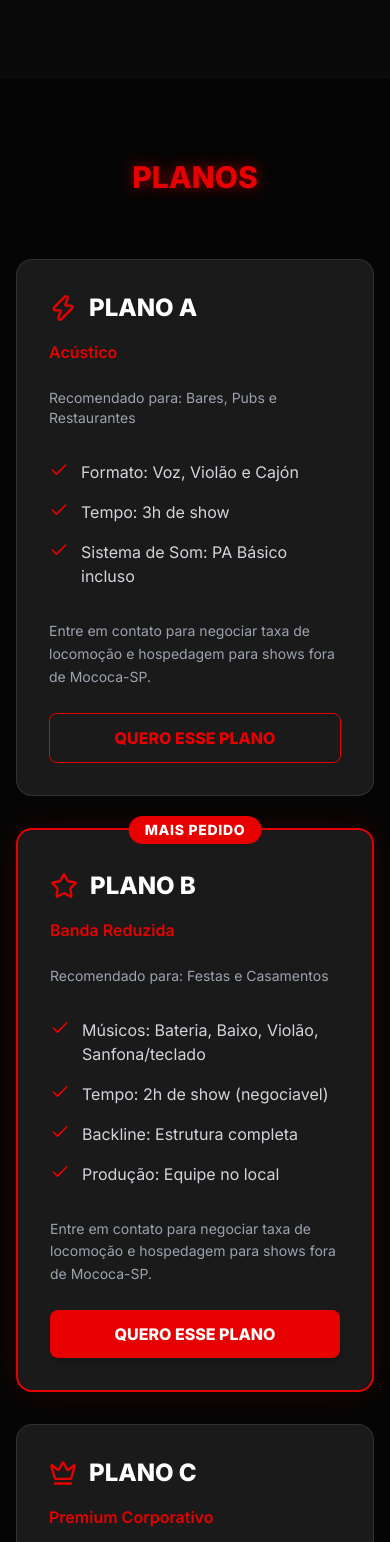
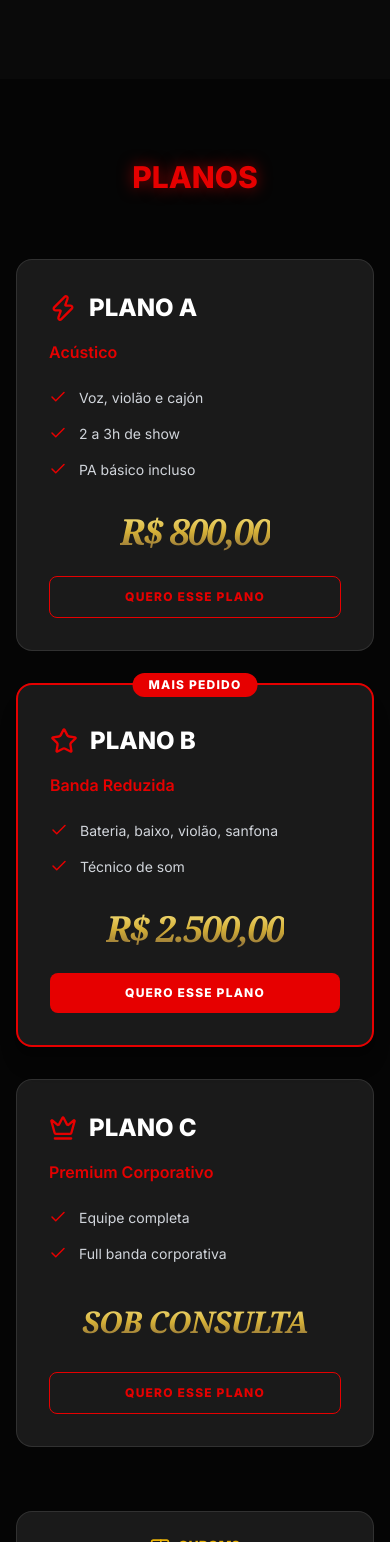
Before and after one commit to eukaiky/brvendas, a React (Vite) app: page / in a window 390 px wide. Shown: the part 4826-6368 px from the top of the page. Built offline with nearby package versions, Linux system fonts and the light colour scheme.

Commit message:
Ajuste Hero e Faviconnnasdadsadsadasdsa

```diff
--- a/src/components/Depoimentos.jsx
+++ b/src/components/Depoimentos.jsx
@@ -4,7 +4,7 @@ export default function Depoimentos() {
   const depoimentos = [
     { name: "Fernanda & Lucas", role: "Noivos", text: "Contratar a dupla para o nosso casamento foi a melhor decisão! O show foi incrível, todos os convidados dançaram do começo ao fim. Energia surreal!" },
     { name: "Ricardo Almeida", role: "Diretor Comercial", text: "Fizemos a confraternização da empresa e foi um sucesso absoluto. Já quero deixar fechado para o ano que vem. Profissionalismo e diversão garantidos." },
-    { name: "Ana Carolina", role: "Contratante", text: "Melhor show sertanejo da região! Fui no último e foi a melhor experiência. Repertório atualizado e a interação com o público é sensacional." }
+    { name: "Ana Carolina", role: "Fã", text: "Melhor show sertanejo da região! Fui no último e foi a melhor experiência. Repertório atualizado e a interação com o público é sensacional." }
   ];
 
   return (
--- a/src/components/Planos.jsx
+++ b/src/components/Planos.jsx
@@ -1,86 +1,166 @@
-import { Zap, Star, Crown, Check } from 'lucide-react';
+import { useState } from 'react';
+import { Zap, Star, Crown, Check, Ticket, Calculator } from 'lucide-react';
 
 export default function Planos() {
+  const [cupom, setCupom] = useState('');
+  const [desconto, setDesconto] = useState(0);
+
+  // Estados do Calculador
+  const [cidadeDestino, setCidadeDestino] = useState('');
+  const [estadoDestino, setEstadoDestino] = useState('SP');
+  const [planoLogistica, setPlanoLogistica] = useState('A');
+  const [resultadoCalculo, setResultadoCalculo] = useState(null);
+
+  const telefone = "5519994335140";
+
+  const aplicarCupom = (valor) => {
+    const code = valor.toUpperCase();
+    setCupom(code);
+    if (code === 'BARES30') setDesconto(0.30);
+    else if (code === 'BARZINHO20') setDesconto(0.20);
+    else if (code === 'BAR10PORCENTO') setDesconto(0.10);
+    else setDesconto(0);
+  };
+
+  const calcularPreco = (precoBase) => {
+    const valorFinal = precoBase * (1 - desconto);
+    return valorFinal.toLocaleString('pt-BR', { style: 'currency', currency: 'BRL' });
+  };
+
+  const calcularLogistica = async () => {
+    if (!cidadeDestino) return alert("Digite a cidade de destino!");
+
+    try {
+      const response = await fetch(`https://nominatim.openstreetmap.org/search?format=json&q=${cidadeDestino},${estadoDestino},Brazil`);
+      const data = await response.json();
+      if (data.length === 0) throw new Error("Cidade não encontrada");
+
+      const lat1 = -21.4667; // Mococa
+      const lon1 = -47.0000;
+      const lat2 = parseFloat(data[0].lat);
+      const lon2 = parseFloat(data[0].lon);
+
+      const R = 6371;
+      const dLat = (lat2 - lat1) * Math.PI / 180;
+      const dLon = (lon2 - lon1) * Math.PI / 180;
+      const a = Math.sin(dLat/2) * Math.sin(dLat/2) + Math.cos(lat1 * Math.PI / 180) * Math.cos(lat2 * Math.PI / 180) * Math.sin(dLon/2) * Math.sin(dLon/2);
+      const c = 2 * Math.atan2(Math.sqrt(a), Math.sqrt(1-a));
+      const distanciaKm = Math.round(R * c * 1.2);
+
+      let taxaKm = 2; let integrantes = 2;
+      if (planoLogistica === 'B') { taxaKm = 6; integrantes = 6; }
+      if (planoLogistica === 'C') { taxaKm = 8; integrantes = 12; }
+
+      const totalLocomocao = distanciaKm * taxaKm;
+      const precisaHospedagem = distanciaKm > 200;
+      const totalHospedagem = precisaHospedagem ? integrantes * 150 : 0;
+
+      setResultadoCalculo({
+        distancia: distanciaKm,
+        total: totalLocomocao + totalHospedagem,
+        cidade: cidadeDestino.toUpperCase()
+      });
+    } catch (error) {
+      alert("Cidade não encontrada. Tente digitar sem acentos.");
+    }
+  };
+
+  const enviarWhatsApp = (nomePlano, precoBase) => {
+    let mensagem = `Olá! Tenho interesse no *${nomePlano}*.`;
+
+    if (precoBase > 0) {
+      mensagem += `\n- Valor do Show: ${calcularPreco(precoBase)}`;
+      if (desconto > 0) mensagem += ` (Cupom ${cupom} aplicado)`;
+    }
+
+    if (resultadoCalculo) {
+      mensagem += `\n- Logística para ${resultadoCalculo.cidade}: ${resultadoCalculo.total.toLocaleString('pt-BR', { style: 'currency', currency: 'BRL' })}`;
+    }
+
+    const url = `https://wa.me/${telefone}?text=${encodeURIComponent(mensagem)}`;
+    window.open(url, '_blank');
+  };
+
   return (
     <section id="planos" className="py-20 bg-black/50">
       <div className="max-w-7xl mx-auto px-4">
-        <h2 className="text-3xl md:text-4xl font-bold text-center text-brand-red mb-16 glow-text">PLANOS</h2>
+        <h2 className="text-3xl md:text-4xl font-bold text-center text-brand-red mb-16 glow-text uppercase">PLANOS</h2>
 
-        <div className="grid grid-cols-1 md:grid-cols-3 gap-8 items-stretch">
-          {/* Plano A */}
+        {/* GRID DE PLANOS */}
+        <div className="grid grid-cols-1 md:grid-cols-3 gap-8 items-stretch mb-16">
+          {/* PLANO A */}
           <div className="bg-brand-gray border border-white/10 rounded-2xl p-8 hover:border-brand-red/30 transition flex flex-col">
-            <div className="flex items-center gap-3 text-brand-red mb-4">
-              <Zap size={28} />
-              <h3 className="text-2xl font-bold text-white">PLANO A</h3>
+            <div className="flex items-center gap-3 text-brand-red mb-4"><Zap size={28} /><h3 className="text-2xl font-bold text-white uppercase">PLANO A</h3></div>
+            <p className="text-brand-red font-semibold mb-6">Acústico</p>
+            <ul className="space-y-4 mb-8 flex-grow text-gray-300 text-sm">
+              <li className="flex gap-3"><Check className="text-brand-red" size={18} /> Voz, violão e cajón</li>
+              <li className="flex gap-3"><Check className="text-brand-red" size={18} /> 2 a 3h de show</li>
+              <li className="flex gap-3"><Check className="text-brand-red" size={18} /> PA básico incluso</li>
+            </ul>
+            <div className="mb-6 flex flex-col items-center">
+              {desconto > 0 && <span className="text-gray-500 line-through text-sm">R$ 800,00</span>}
+              <span className="text-4xl font-serif font-bold bg-gradient-to-b from-[#f7e482] via-[#d4af37] to-[#8a6d3b] bg-clip-text text-transparent italic tracking-tighter">{calcularPreco(800)}</span>
             </div>
-            <p className="text-brand-red font-semibold mb-6">Acústico</p>
-            <p className="text-sm text-gray-400 mb-8">Recomendado para: Bares, Pubs e Restaurantes</p>
-
-            <ul className="space-y-4 mb-8 flex-grow">
-              <li className="flex gap-3 text-gray-300"><Check className="text-brand-red flex-shrink-0" size={20} /> Formato: Voz, Violão e Cajón</li>
-              <li className="flex gap-3 text-gray-300"><Check className="text-brand-red flex-shrink-0" size={20} /> Tempo: 3h de show</li>
-              <li className="flex gap-3 text-gray-300"><Check className="text-brand-red flex-shrink-0" size={20} /> Sistema de Som: PA Básico incluso</li>
-            </ul>
-
-            <p className="text-sm text-gray-400 mb-6 leading-relaxed">
-              Entre em contato para negociar taxa de locomoção e hospedagem para shows fora de Mococa-SP.
-            </p>
-
-            <button className="w-full py-3 rounded-lg border border-brand-red text-brand-red hover:bg-brand-red hover:text-white transition font-bold">
-              QUERO ESSE PLANO
-            </button>
+            <button onClick={() => enviarWhatsApp("PLANO A (Acústico)", 800)} className="w-full py-3 rounded-lg border border-brand-red text-brand-red font-bold uppercase text-xs tracking-widest">QUERO ESSE PLANO</button>
           </div>
 
-          {/* Plano B */}
-          <div className="bg-brand-gray border-2 border-brand-red rounded-2xl p-8 transform md:-translate-y-4 shadow-[0_0_30px_rgba(230,0,0,0.15)] relative flex flex-col">
-            <div className="absolute top-0 left-1/2 transform -translate-x-1/2 -translate-y-1/2 bg-brand-red text-white px-4 py-1 rounded-full text-sm font-bold tracking-wider">
-              MAIS PEDIDO
+          {/* PLANO B */}
+          <div className="bg-brand-gray border-2 border-brand-red rounded-2xl p-8 transform md:-translate-y-4 shadow-xl relative flex flex-col">
+            <div className="absolute top-0 left-1/2 -translate-x-1/2 -translate-y-1/2 bg-brand-red text-white px-4 py-1 rounded-full text-xs font-bold uppercase tracking-widest">MAIS PEDIDO</div>
+            <div className="flex items-center gap-3 text-brand-red mb-4 mt-2"><Star size={28} /><h3 className="text-2xl font-bold text-white uppercase">PLANO B</h3></div>
+            <p className="text-brand-red font-semibold mb-6">Banda Reduzida</p>
+            <ul className="space-y-4 mb-8 flex-grow text-gray-300 text-sm">
+              <li className="flex gap-3"><Check className="text-brand-red" size={18} /> Bateria, baixo, violão, sanfona</li>
+              <li className="flex gap-3"><Check className="text-brand-red" size={18} /> Técnico de som</li>
+            </ul>
+            <div className="mb-6 flex flex-col items-center">
+              {desconto > 0 && <span className="text-gray-500 line-through text-sm">R$ 2.500,00</span>}
+              <span className="text-4xl font-serif font-bold bg-gradient-to-b from-[#f7e482] via-[#d4af37] to-[#8a6d3b] bg-clip-text text-transparent italic tracking-tighter">{calcularPreco(2500)}</span>
             </div>
-            <div className="flex items-center gap-3 text-brand-red mb-4 mt-2">
-              <Star size={28} />
-              <h3 className="text-2xl font-bold text-white">PLANO B</h3>
-            </div>
-            <p className="text-brand-red font-semibold mb-6">Banda Reduzida</p>
-            <p className="text-sm text-gray-400 mb-8">Recomendado para: Festas e Casamentos</p>
-
-            <ul className="space-y-4 mb-8 flex-grow">
-              <li className="flex gap-3 text-gray-300"><Check className="text-brand-red flex-shrink-0" size={20} /> Músicos: Bateria, Baixo, Violão, Sanfona/teclado</li>
-              <li className="flex gap-3 text-gray-300"><Check className="text-brand-red flex-shrink-0" size={20} /> Tempo: 2h de show (negociavel) </li>
-              <li className="flex gap-3 text-gray-300"><Check className="text-brand-red flex-shrink-0" size={20} /> Backline: Estrutura completa</li>
-              <li className="flex gap-3 text-gray-300"><Check className="text-brand-red flex-shrink-0" size={20} /> Produção: Equipe no local</li>
-            </ul>
-
-            <p className="text-sm text-gray-400 mb-6 leading-relaxed">
-              Entre em contato para negociar taxa de locomoção e hospedagem para shows fora de Mococa-SP.
-            </p>
-
-            <button className="w-full py-3 rounded-lg bg-brand-red text-white hover:bg-red-700 transition font-bold shadow-lg">
-              QUERO ESSE PLANO
-            </button>
+            <button onClick={() => enviarWhatsApp("PLANO B (Banda Reduzida)", 2500)} className="w-full py-3 rounded-lg bg-brand-red text-white font-bold uppercase text-xs tracking-widest">QUERO ESSE PLANO</button>
           </div>
 
-          {/* Plano C */}
+          {/* PLANO C */}
           <div className="bg-brand-gray border border-white/10 rounded-2xl p-8 hover:border-brand-red/30 transition flex flex-col">
-            <div className="flex items-center gap-3 text-brand-red mb-4">
-              <Crown size={28} />
-              <h3 className="text-2xl font-bold text-white">PLANO C</h3>
+            <div className="flex items-center gap-3 text-brand-red mb-4"><Crown size={28} /><h3 className="text-2xl font-bold text-white uppercase">PLANO C</h3></div>
+            <p className="text-brand-red font-semibold mb-6">Premium Corporativo</p>
+            <ul className="space-y-4 mb-8 flex-grow text-gray-300 text-sm">
+              <li className="flex gap-3"><Check className="text-brand-red" size={18} /> Equipe completa</li>
+              <li className="flex gap-3"><Check className="text-brand-red" size={18} /> Full banda corporativa</li>
+            </ul>
+            <div className="mb-6 flex justify-center py-2">
+              <span className="text-3xl font-serif font-bold bg-gradient-to-b from-[#f7e482] via-[#d4af37] to-[#8a6d3b] bg-clip-text text-transparent italic tracking-tight uppercase">Sob Consulta</span>
             </div>
-            <p className="text-brand-red font-semibold mb-6">Premium Corporativo</p>
-            <p className="text-sm text-gray-400 mb-8">Recomendado para: Prefeituras e Grandes Eventos</p>
+            <button onClick={() => enviarWhatsApp("PLANO C (Premium)", 0)} className="w-full py-3 rounded-lg border border-brand-red text-brand-red font-bold uppercase text-xs tracking-widest">QUERO ESSE PLANO</button>
+          </div>
+        </div>
 
-            <ul className="space-y-4 mb-8 flex-grow">
-              <li className="flex gap-3 text-gray-300"><Check className="text-brand-red flex-shrink-0" size={20} /> Músicos: Bateria, Baixo, Violão Base, Violão Solo, Sanfona/teclado, Percuteria, Opcionais (escolha do contratante) </li>
-              <li className="flex gap-3 text-gray-300"><Check className="text-brand-red flex-shrink-0" size={20} /> Tempo: 2h de show</li>
-              <li className="flex gap-3 text-gray-300"><Check className="text-brand-red flex-shrink-0" size={20} /> Backline: Estrutura completa</li>
-            </ul>
+        {/* CUPOM E CALCULADORA LADO A LADO */}
+        <div className="grid grid-cols-1 md:grid-cols-2 gap-8">
+          <div className="bg-brand-gray p-6 rounded-2xl border border-white/10">
+            <div className="flex items-center gap-2 mb-4 text-yellow-500 justify-center"><Ticket size={20} /><span className="font-bold uppercase text-sm">Cupom?</span></div>
+            <input type="text" value={cupom} onChange={(e) => aplicarCupom(e.target.value)} placeholder="Código..." className="w-full bg-black/30 border border-white/20 rounded-lg py-3 text-center text-white uppercase" />
+            {desconto > 0 && <p className="text-green-500 text-center text-xs mt-3 font-bold uppercase tracking-widest animate-pulse">✓ {desconto * 100}% de desconto!</p>}
+          </div>
 
-            <p className="text-sm text-gray-400 mb-6 leading-relaxed">
-              Entre em contato para negociar taxa de locomoção e hospedagem para shows fora de Mococa-SP.
-            </p>
-
-            <button className="w-full py-3 rounded-lg border border-brand-red text-brand-red hover:bg-brand-red hover:text-white transition font-bold">
-              QUERO ESSE PLANO
-            </button>
+          <div className="bg-brand-gray p-6 rounded-2xl border border-white/10">
+            <div className="flex items-center gap-2 mb-4 text-brand-red justify-center"><Calculator size={20} /><span className="font-bold uppercase text-sm">Cálculo de Logística</span></div>
+            <div className="grid grid-cols-2 gap-2 mb-2">
+              <input type="text" placeholder="Cidade" className="bg-black/30 border border-white/20 rounded-lg p-2 text-sm" onChange={(e) => setCidadeDestino(e.target.value)} />
+              <select className="bg-black/30 border border-white/20 rounded-lg p-2 text-sm" onChange={(e) => setEstadoDestino(e.target.value)}>
+                <option value="SP">SP</option><option value="MG">MG</option><option value="RJ">RJ</option><option value="PR">PR</option>
+              </select>
+            </div>
+            <select className="w-full bg-black/30 border border-white/20 rounded-lg p-2 text-sm mb-2" onChange={(e) => setPlanoLogistica(e.target.value)}>
+              <option value="A">Plano A</option><option value="B">Plano B</option><option value="C">Plano C</option>
+            </select>
+            <button onClick={calcularLogistica} className="w-full bg-brand-red py-2 rounded-lg text-xs font-bold uppercase tracking-widest">Calcular</button>
+            {resultadoCalculo && (
+              <div className="mt-4 text-center border-t border-white/10 pt-2">
+                <p className="text-[10px] text-gray-400 uppercase tracking-widest">Taxa estimada para {resultadoCalculo.cidade}</p>
+                <p className="text-xl font-bold text-brand-red">{resultadoCalculo.total.toLocaleString('pt-BR', { style: 'currency', currency: 'BRL' })}</p>
+              </div>
+            )}
           </div>
         </div>
       </div>
```
Also changed, not shown: src/components/Agenda.jsx (+84 -34 lines), src/components/Footer.jsx (+52 -9 lines).
